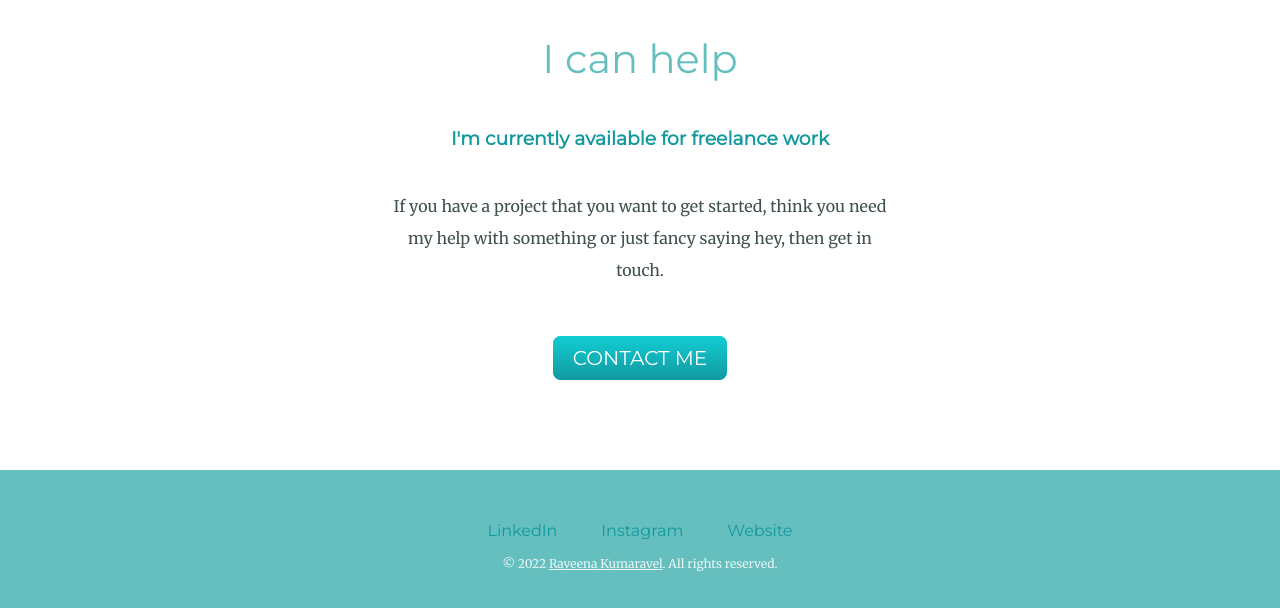
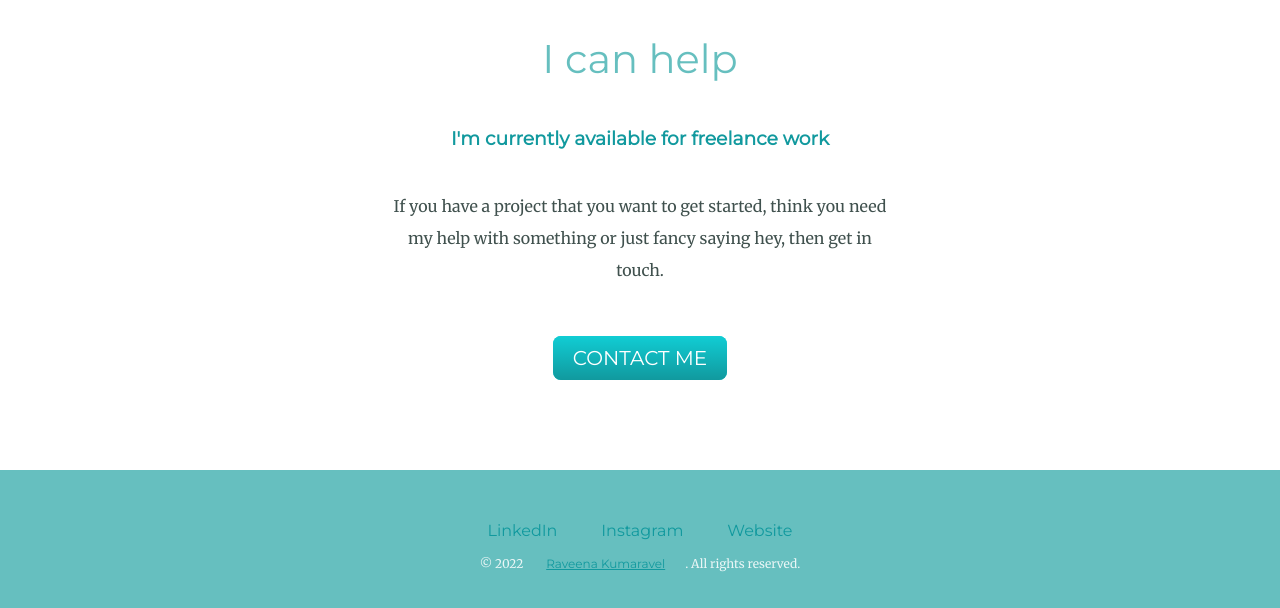
Before and after one commit to RaveenaKumaravel/web-design, a plain HTML site: page index.html in a window 1280 px wide. Shown: the part 2479-3087 px from the top of the page. Drawn offline with Linux system fonts and the light colour scheme.

Commit message:
Update index.html

```diff
--- a/index.html
+++ b/index.html
@@ -59,7 +59,7 @@
     <a class="footer-link" href="https://www.linkedin.com/in/raveena-Kumaravel-301797218">LinkedIn</a>
     <a class="footer-link" href="https://www.instagram.com/">Instagram</a>
     <a class="footer-link" href="https://raveenakumaravel.github.io/cv/">Website</a>
-    <p class="copyright">© 2022 <u>Raveena Kumaravel</u>. All rights reserved.</p>
+    <p class="copyright">© 2022  <a class="footer-link" href="https://raveenakumaravel.github.io/cv/"><u>Raveena Kumaravel</u></a>. All rights reserved.</p>
   </div>
 
 
```
